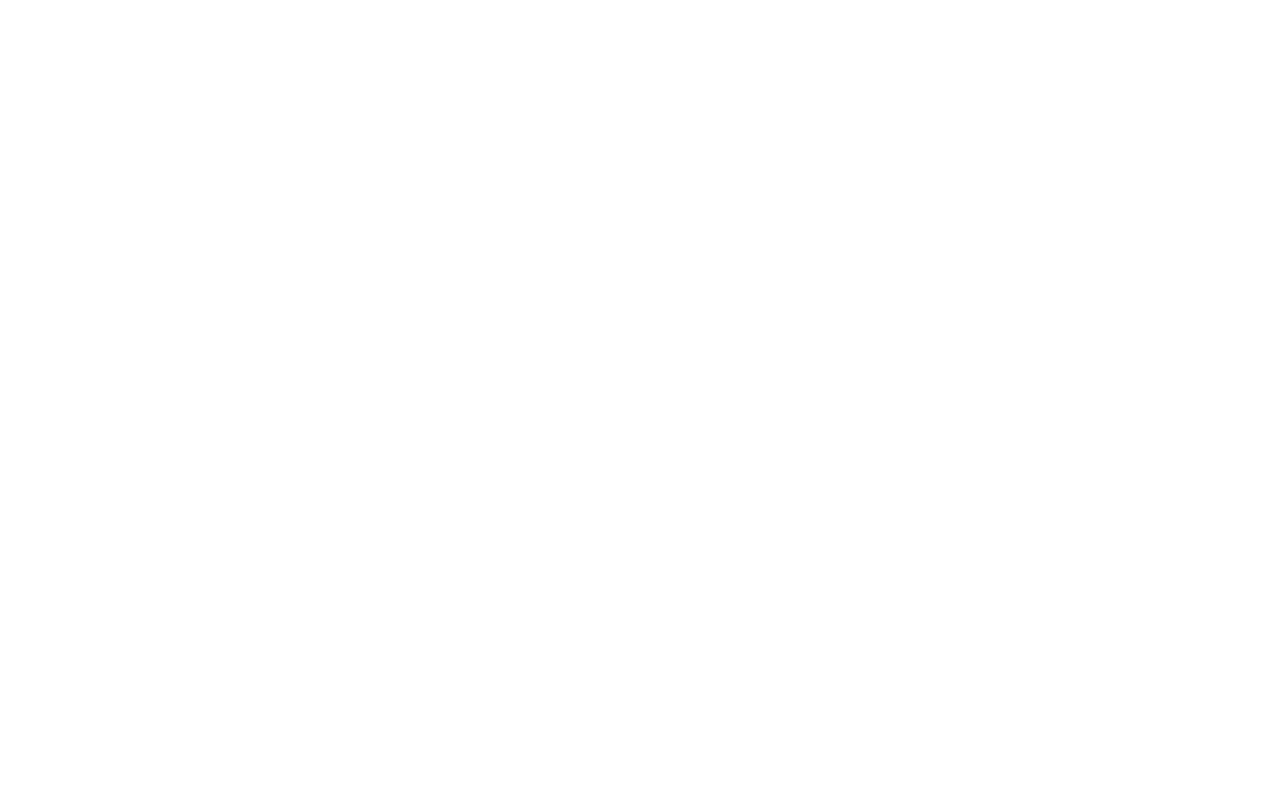
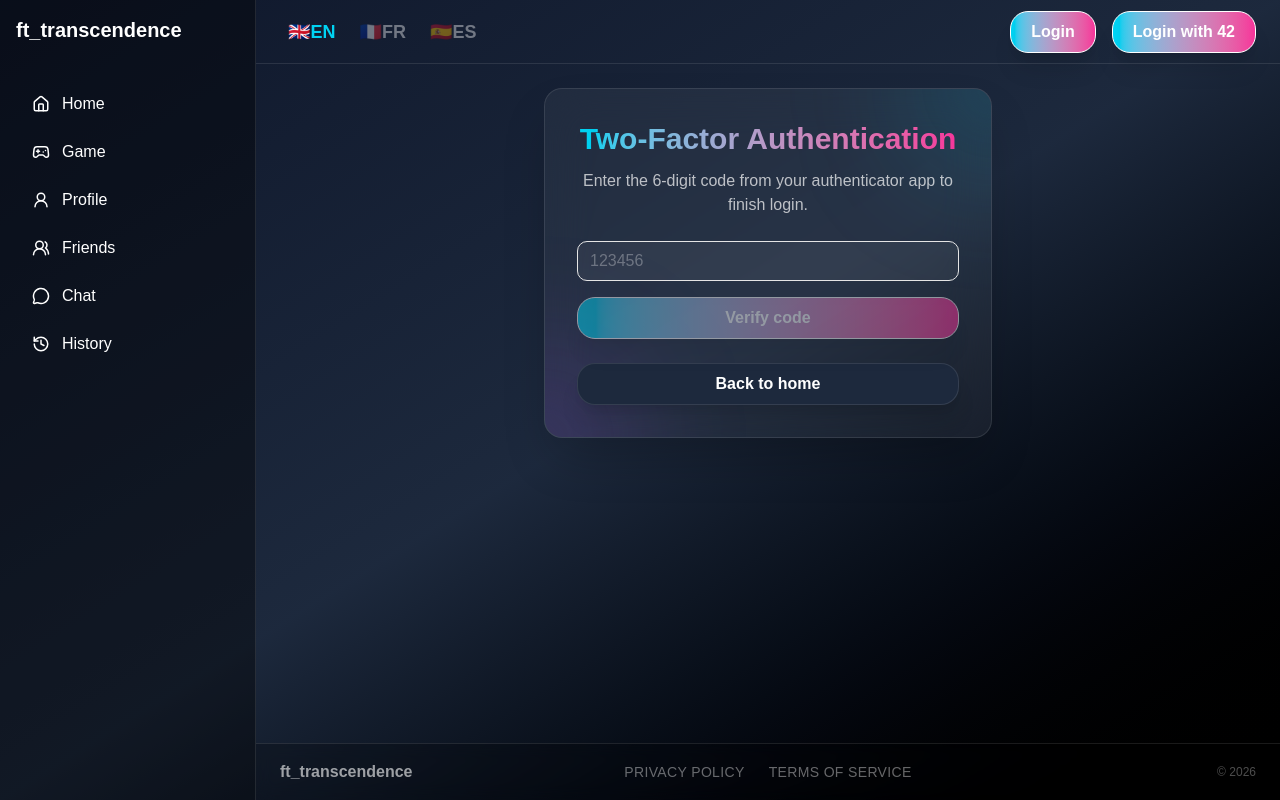
Before and after one commit to team-Segfault-Society-42/Ft_transcendence, a React app in the folder frontend/: page /two-factor in a window 1280 px wide. Before the commit this address had no page. Built offline with nearby package versions, Linux system fonts and the light colour scheme; no server answers; the HTML template or start-up script is replaced by a standard one.

Commit message:
feat(frontend): add OAuth 2FA verification page and conected to current App.tsx

```diff
--- a/frontend/src/App.tsx
+++ b/frontend/src/App.tsx
@@ -8,6 +8,7 @@ import Terms from "./pages/Terms";
 import { Toaster } from "./components/ui/Sonner";
 import Dashboard from "./components/layout/Dashboard";
 import LeaderBoard from "@/pages/Leaderboard"
+import TwoFactorLogin from "./pages/TwoFactorLogin";
 
 
 function App() {
@@ -23,6 +24,7 @@ function App() {
           <Route path="/privacy" element={<Privacy />} />
           <Route path="/terms" element={<Terms />} />
           <Route path="/leaderboard" element={<LeaderBoard />} />
+		  <Route path="/two-factor" element={<TwoFactorLogin />} />
         </Route>
       </Routes>
       <Toaster richColors theme="dark" position="bottom-right"/>
--- /dev/null
+++ b/frontend/src/pages/TwoFactorLogin.tsx
@@ -0,0 +1,82 @@
+import { useState } from "react";
+import { useNavigate } from "react-router-dom";
+import { toast } from "sonner";
+import { Input } from "@/components/ui/Input";
+import { Button } from "@/components/ui/Button";
+import { userService } from "@/services/userService";
+
+export default function TwoFactorLogin() {
+	const [code, setCode] = useState("");
+	const [isLoading, setIsLoading] = useState(false);
+	const navigate = useNavigate();
+
+	async function handleSubmit(e: React.FormEvent) {
+		e.preventDefault();
+
+		try {
+			setIsLoading(true);
+
+			await userService.completeTwoFactorLogin(code);
+			toast.success("Two-factor login successful");
+
+			navigate("/");
+			window.location.reload();
+		} catch (error: any) {
+			const serverMessage = error.response?.data?.message || error.message;
+			const finalMessage = Array.isArray(serverMessage)
+				? serverMessage[0]
+				: serverMessage;
+
+			toast.error("Authentication error: " + finalMessage);
+		} finally {
+			setIsLoading(false);
+		}
+	}
+
+	return (
+		<section className="w-full flex justify-center">
+			<div className="relative w-full max-w-md bg-white/5 backdrop-blur-xl border border-white/10 rounded-2xl shadow-2xl p-8 overflow-hidden">
+				<div className="absolute -top-20 -right-20 w-40 h-40 bg-cyan-500/20 rounded-full blur-3xl"></div>
+				<div className="absolute -bottom-20 -left-20 w-40 h-40 bg-purple-500/20 rounded-full blur-3xl"></div>
+
+				<div className="relative flex flex-col gap-6">
+					<div className="text-center">
+						<h1 className="text-3xl font-bold bg-linear-to-r from-cyan-400 to-pink-500 bg-clip-text text-transparent">
+							Two-Factor Authentication
+						</h1>
+
+						<p className="text-white/70 mt-3">
+							Enter the 6-digit code from your authenticator app to finish login.
+						</p>
+					</div>
+
+					<form onSubmit={handleSubmit} className="space-y-4">
+						<Input
+							value={code}
+							onChange={(e) => setCode(e.target.value)}
+							placeholder="123456"
+							maxLength={6}
+						/>
+
+						<Button
+							type="submit"
+							className="w-full"
+							disabled={isLoading || code.length !== 6}
+						>
+							{isLoading ? "Verifying..." : "Verify code"}
+						</Button>
+					</form>
+
+					<Button
+						type="button"
+						variant="secondary"
+						className="w-full"
+						onClick={() => navigate("/")}
+					>
+						Back to home
+					</Button>
+				</div>
+			</div>
+		</section>
+	);
+}
```
Also changed, not shown: 1 other file (tests, documents, lock files or other folders).
